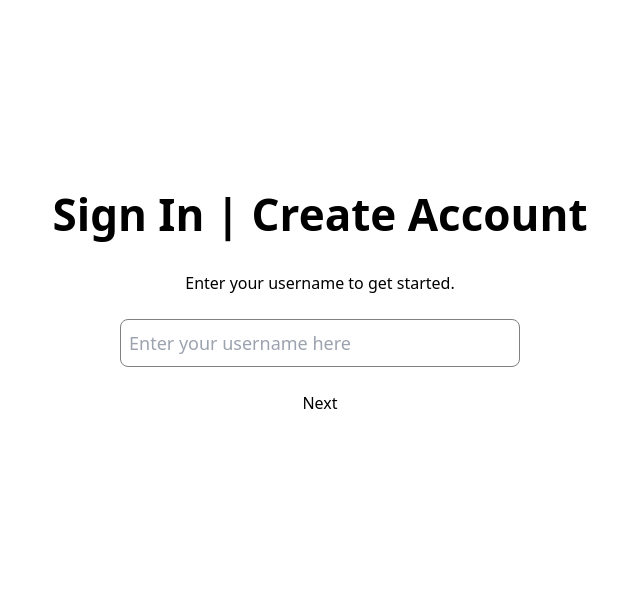
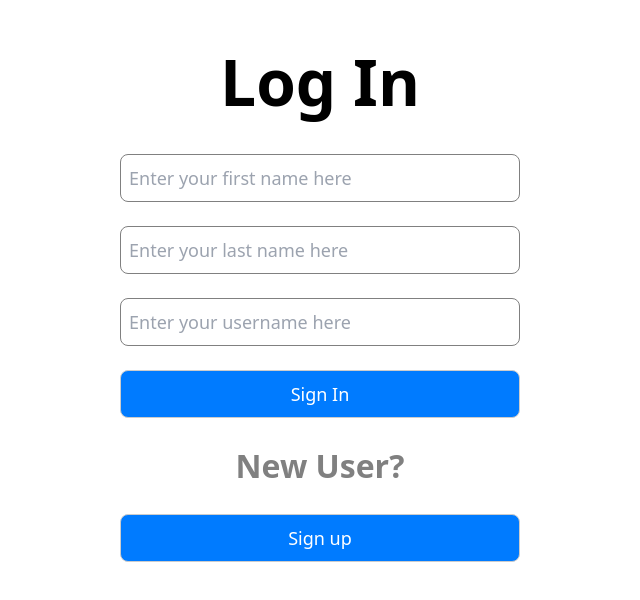
Before and after one commit to vikv1/MyMovieList, a React (Vite) app in the folder frontend/: page /login in a window 1280 px wide. Shown: the part 102-702 px from the top of the page, without its empty margins (320-960 px from the left). Built offline with nearby package versions, Linux system fonts and the light colour scheme.

Commit message:
Update login and signup tsx

```diff
--- a/frontend/package.json
+++ b/frontend/package.json
@@ -10,10 +10,12 @@
     "preview": "vite preview"
   },
   "dependencies": {
+    "axios": "^1.7.9",
     "dotenv": "^16.4.7",
     "fuse.js": "^7.0.0",
     "react": "^18.3.1",
-    "react-dom": "^18.3.1"
+    "react-dom": "^18.3.1",
+    "react-router-dom": "^7.0.2"
   },
   "devDependencies": {
     "@eslint/js": "^9.15.0",
--- a/frontend/src/assets/Components/Login/Login.css
+++ b/frontend/src/assets/Components/Login/Login.css
@@ -15,13 +15,14 @@
   justify-content: center;
 }
 
-  .titleContainer {
+.subtitleContainer {
   display: flex;
   flex-direction: column;
-    font-size: 44px;
+  font-size: 32px;
   font-weight: bolder;
   align-items: center;
   justify-content: center;
+  color: gray;
 }
 
 .resultContainer,
@@ -70,3 +71,24 @@
   border: 1px solid grey;
   padding-left: 8px;
 }
+
+.inputButton {
+  height: 48px;
+  width: 400px;
+  font-size: 18px;
+  border-radius: 8px;
+  border: 1px solid #ccc;
+  background-color: #007bff;
+  color: white;
+  cursor: pointer;
+  text-align: center;
+  transition: background-color 0.3s ease;
+}
+
+.inputButton:hover {
+  background-color: #0056b3;
+}
+
+.inputButton:active {
+  background-color: #003f7f;
+}
--- a/frontend/src/assets/Components/Login/Login.tsx
+++ b/frontend/src/assets/Components/Login/Login.tsx
@@ -1,21 +1,67 @@
 import "./Login.css";
 import { useState } from "react";
+import { useNavigate } from "react-router-dom";
+import axios from "axios";
+import { AxiosError } from "axios";
 
 const Login = () => {
+  const [fname, setFirstName] = useState("");
+  const [lname, setLastName] = useState("");
   const [username, setUsername] = useState("");
-  // const [emailError, setEmailError] = useState('')
-  // const [passwordError, setPasswordError] = useState('')
+  const [message, setMessage] = useState("");
 
-  const onButtonClick = () => {};
+  const navigate = useNavigate();
+
+  const handleSignInClick = async (e: React.FormEvent) => {
+    e.preventDefault();
+
+    try {
+      const response = await axios.post("http://127.0.0.1:5000/signup", {
+        fname,
+        lname,
+        username,
+      });
+
+      if (response.status === 200) {
+        setMessage("Signing in");
+        // Redirect to /recommendations after successful signup
+        navigate("/navbar");
+      }
+    } catch (error: AxiosError | any) {
+      if (error.response) {
+        setMessage(`Error: ${error.response.data.error}`);
+      } else {
+        setMessage("An error occurred. Please try again.");
+      }
+    }
+  };
+
+  const handleSignUpClick = () => {
+    navigate("/signup"); // Navigate to the sign-up page
+  };
 
   return (
     <div className={"mainContainer"}>
       <div className={"titleContainer"}>
-        <div>Sign In | Create Account</div>
+        <div>Log In</div>
       </div>
       <br />
-      <div className={"subtitleContainer"}>
-        <div>Enter your username to get started.</div>
+      <div className={"inputContainer"}>
+        <input
+          value={fname}
+          placeholder="Enter your first name here"
+          onChange={(ev) => setFirstName(ev.target.value)}
+          className={"inputBox"}
+        />
+      </div>
+      <br />
+      <div className={"inputContainer"}>
+        <input
+          value={lname}
+          placeholder="Enter your last name here"
+          onChange={(ev) => setLastName(ev.target.value)}
+          className={"inputBox"}
+        />
       </div>
       <br />
       <div className={"inputContainer"}>
@@ -31,8 +77,21 @@ const Login = () => {
         <input
           className={"inputButton"}
           type="button"
-          onClick={onButtonClick}
-          value={"Next"}
+          onClick={handleSignInClick}
+          value={"Sign In"}
+        />
+      </div>
+      <br />
+      <div className={"subtitleContainer"}>
+        <div>New User?</div>
+      </div>
+      <br />
+      <div className={"inputContainer"}>
+        <input
+          className={"inputButton"}
+          type="button"
+          onClick={handleSignUpClick}
+          value={"Sign up"}
         />
       </div>
     </div>
--- a/frontend/src/assets/Components/SignUp/SignUp.tsx
+++ b/frontend/src/assets/Components/SignUp/SignUp.tsx
@@ -74,7 +74,7 @@ const SignUp = () => {
           className={"inputButton"}
           type="button"
           onClick={handleSubmit}
-          value={"Sign Up"}
+          value={"Create Account"}
         />
       </div>
     </div>
```
Also changed, not shown: 1 other file (tests, documents, lock files or other folders). Lines whose indentation alone changed are shown as unchanged.
